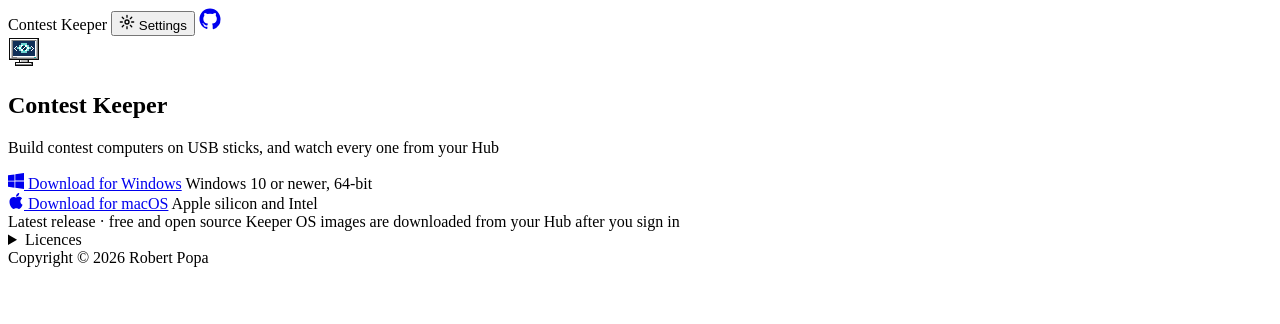
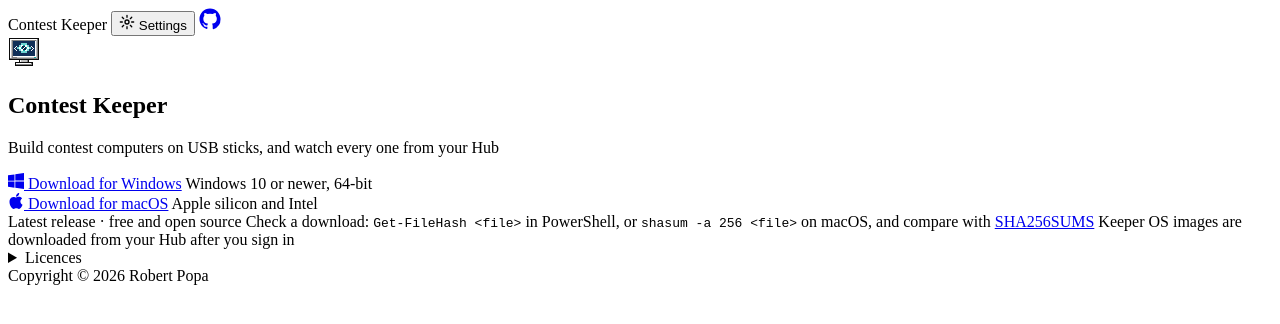
Before and after one commit to contest-keeper/ck-website, a Svelte app in the folder site/: page / in a window 1280 px wide. Shown: the top 324 px of the page. Built offline with nearby package versions, Linux system fonts and the light colour scheme; no server answers.

Commit message:
feat: link the release checksums and show how to check them

```diff
--- a/site/src/App.svelte
+++ b/site/src/App.svelte
@@ -176,6 +176,9 @@
           </div>
         </div>
         <span class="meta first"><span class="dot"></span>{release} &middot; free and open source</span>
+        {#if !DEV}
+          <span class="meta faint">Check a download: <code>Get-FileHash &lt;file&gt;</code> in PowerShell, or <code>shasum -a 256 &lt;file&gt;</code> on macOS, and compare with <a href={`${RELEASES}/latest/download/SHA256SUMS`}>SHA256SUMS</a></span>
+        {/if}
         {#if DEV}
           <a class="meta os-link" href={`${HUB}/download/image`}>Sign in to download Keeper OS</a>
         {:else}
```
Also changed, not shown: 1 other file (tests, documents, lock files or other folders).
